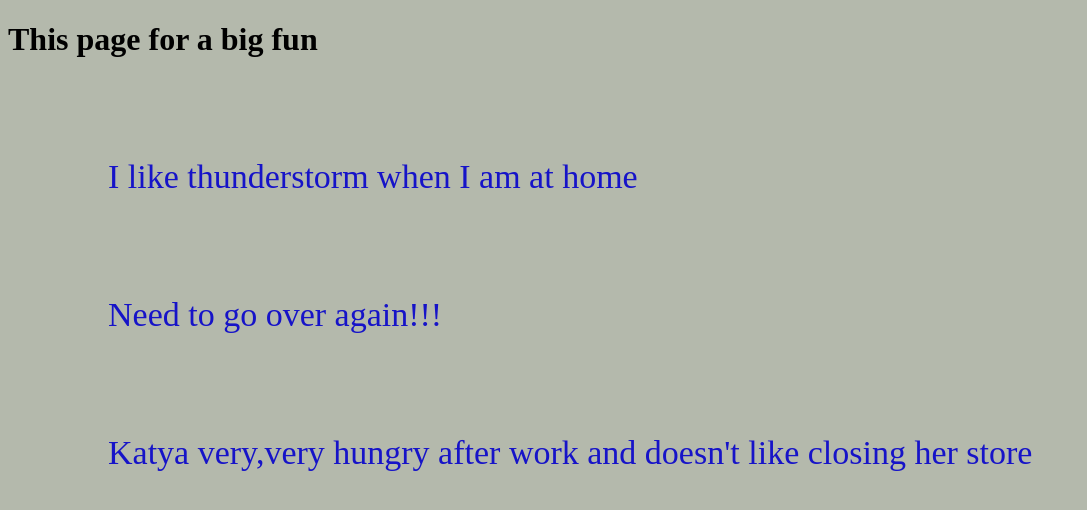
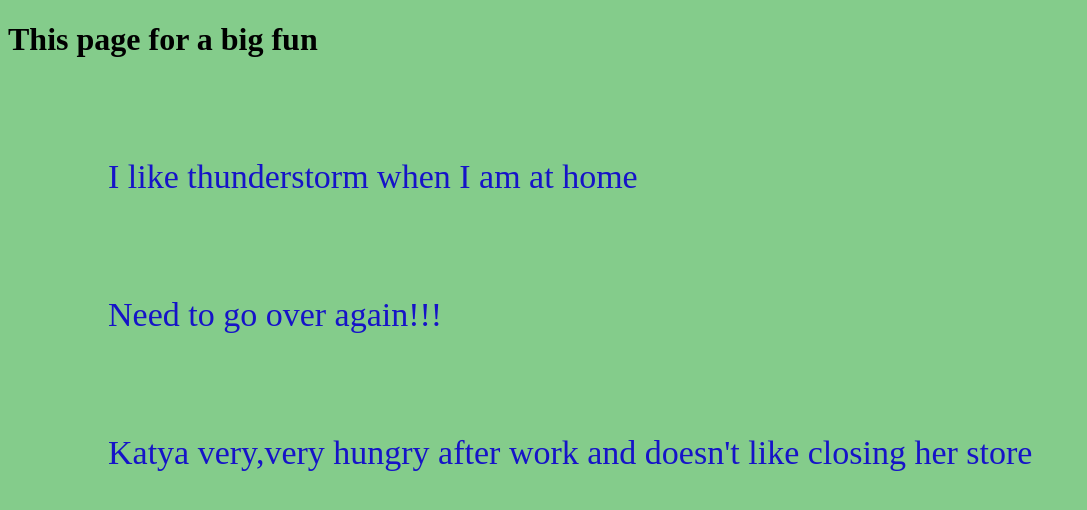
Before and after one commit to OlegStorozhuk/my-project, a plain HTML site: page index.html in a window 1280 px wide. Shown: the whole page, without its empty margins (0-1087 px from the left). Drawn offline with Linux system fonts and the light colour scheme.

Commit message:
green screen

```diff
--- a/style.css
+++ b/style.css
@@ -1,5 +1,5 @@
 body{
-  background-color:rgb(180, 185, 172);
+  background-color:rgb(132, 204, 139);
 
 }
 p{
```
